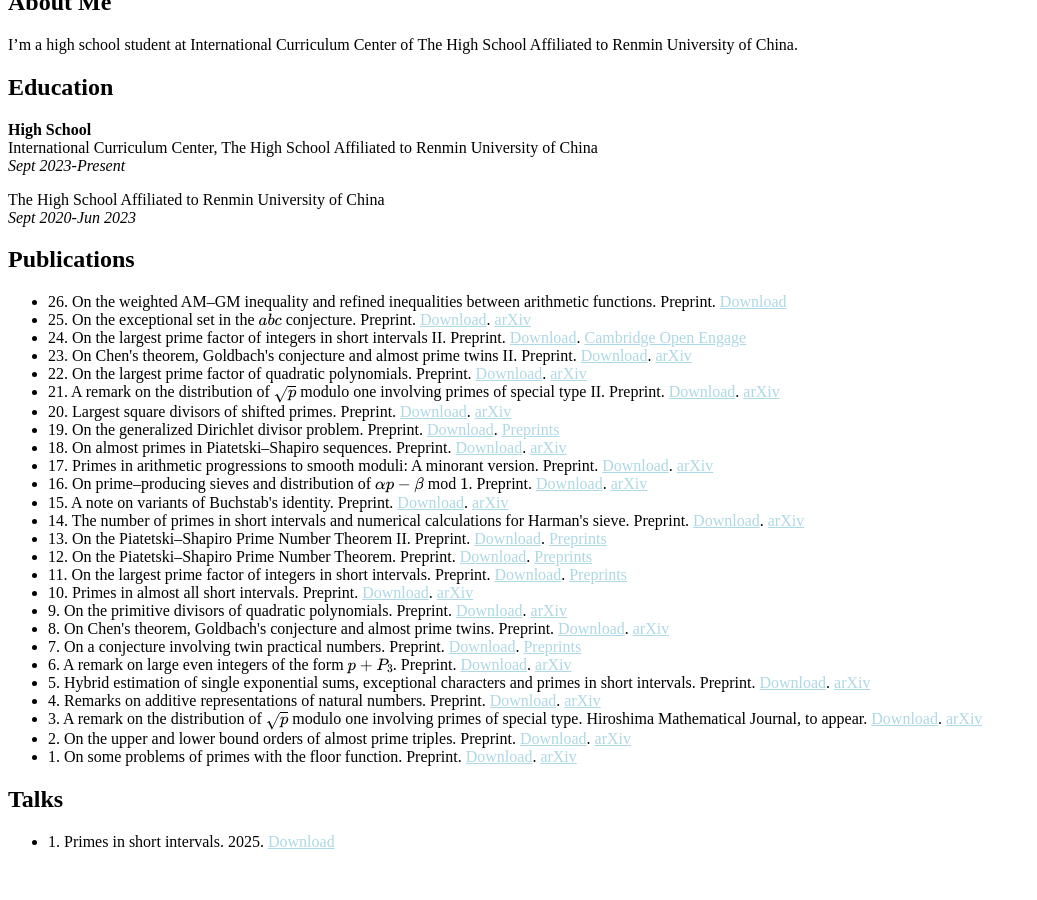
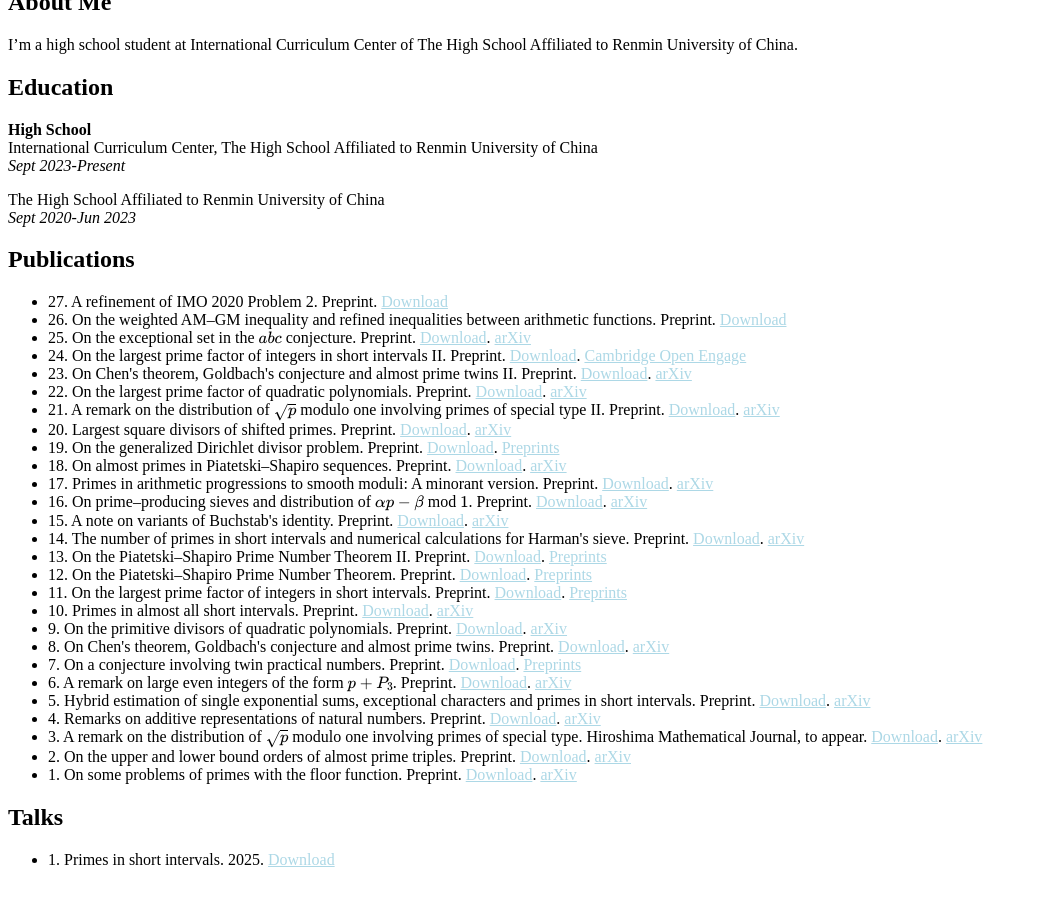
Before and after one commit to CareyRunboLi/CareyRunboLi.github.io, a Jekyll site: the page built from index.md, in a window 1280 px wide and 900 px high, scrolled down 1520 px. Shown: the whole window, without its empty margins (0-1037 px from the left). Built offline with Jekyll 4.4.1, drawn with Linux system fonts in a browser that asks for light colours; some web fonts are replaced; formulas are drawn with MathJax 3; a style sheet for code colours, icons or effects is not loaded; our own code applies the rules of GitHub Pages for plain Markdown files.

Commit message:
Update preprints.md

```diff
--- a/_includes/preprints.md
+++ b/_includes/preprints.md
@@ -7,6 +7,7 @@
 ## Publications
 
 <ul style="margin:0 0 5px;">
+  <li>27. A refinement of IMO 2020 Problem 2. Preprint. <a href="http://runbolicarey.com/assets/downloads/A_refinement_of_IMO_2020_Problem_2.pdf"><span>Download</span></a></li>
   <li>26. On the weighted AM–GM inequality and refined inequalities between arithmetic functions. Preprint. <a href="http://runbolicarey.com/assets/downloads/On_the_weighted_AM__GM_inequality_and_refined_inequalities_between_arithmetic_functions.pdf"><span>Download</span></a></li>
   <li>25. On the exceptional set in the $abc$ conjecture. Preprint. <a href="http://runbolicarey.com/assets/downloads/On_the_exceptional_set_in_the_abc_conjecture.pdf"><span>Download</span></a>. <a href="https://arxiv.org/abs/2507.02885v1"><span>arXiv</span></a></li>
   <li>24. On the largest prime factor of integers in short intervals II. Preprint. <a href="http://runbolicarey.com/assets/downloads/On_the_largest_prime_factor_of_integers_in_short_intervals_II.pdf"><span>Download</span></a>. <a href="https://doi.org/10.33774/coe-2025-xnbjq"><span>Cambridge Open Engage</span></a></li>
```
